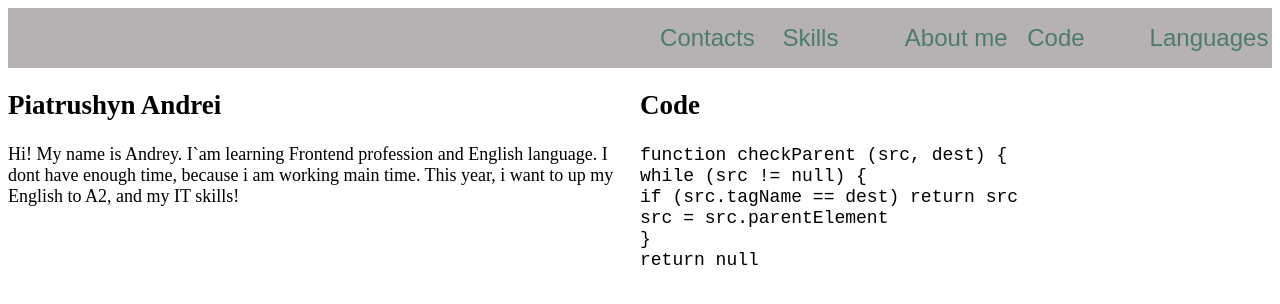
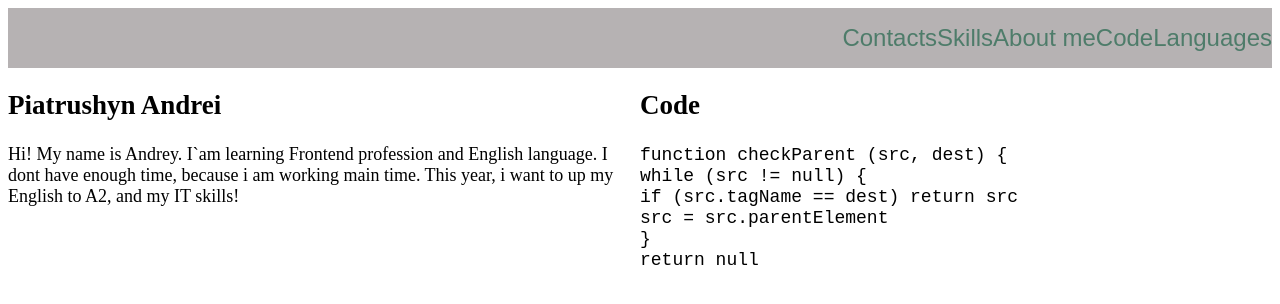
Before and after one commit to iMyMonkey/new-rs-school, a plain HTML site: page index.html in a window 1280 px wide. Drawn offline with Linux system fonts and the light colour scheme.

Commit message:
chore: test with header

```diff
--- a/index.html
+++ b/index.html
@@ -4,7 +4,8 @@
     <meta charset="UTF-8">
     <meta name="viewport" content="width=device-width, initial-scale=1.0">
     <link rel="stylesheet" href="style.css">
-    <title>Document</title>
+    <title>My CV</title>
+    <link rel="icon" href="assets/NicePng_cute-ghost-png_1095724.png">
 </head>
 <header>
     <nav>
--- a/style.css
+++ b/style.css
@@ -25,8 +25,7 @@ html {
 }
 
 .navContent2 {
-    width: 10%;
-  height: 10%;
+    width:
 }
 
 .nav-items {
@@ -43,7 +42,7 @@ section {
 width: 50%;
 }
 
-@media (max-width: 768 px) {
+@media (max-width: 768px) {
     .section {
         width: 100%;
     }
```
Also changed, not shown: assets/NicePng_cute-ghost-png_1095724.png (added).
